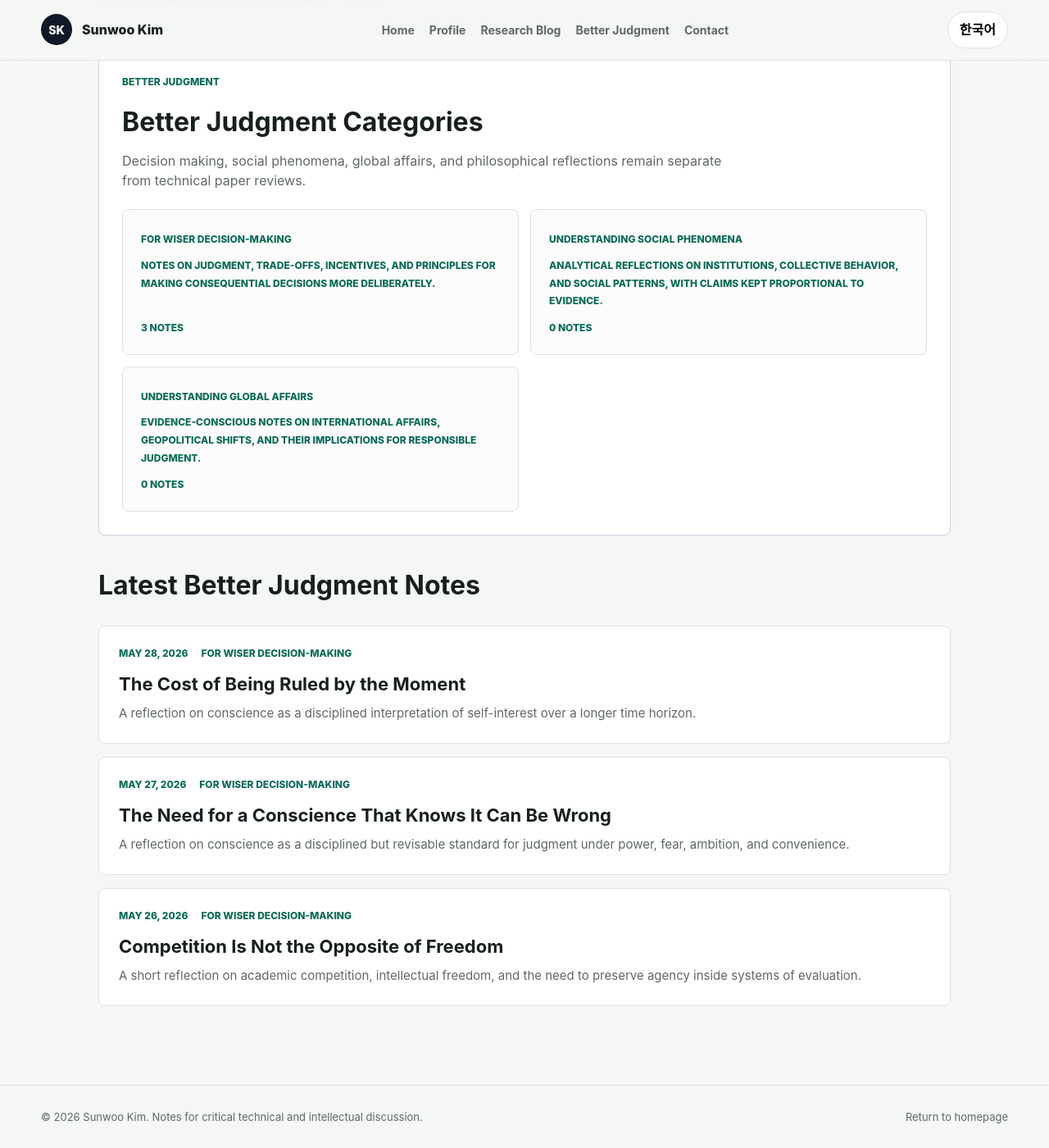
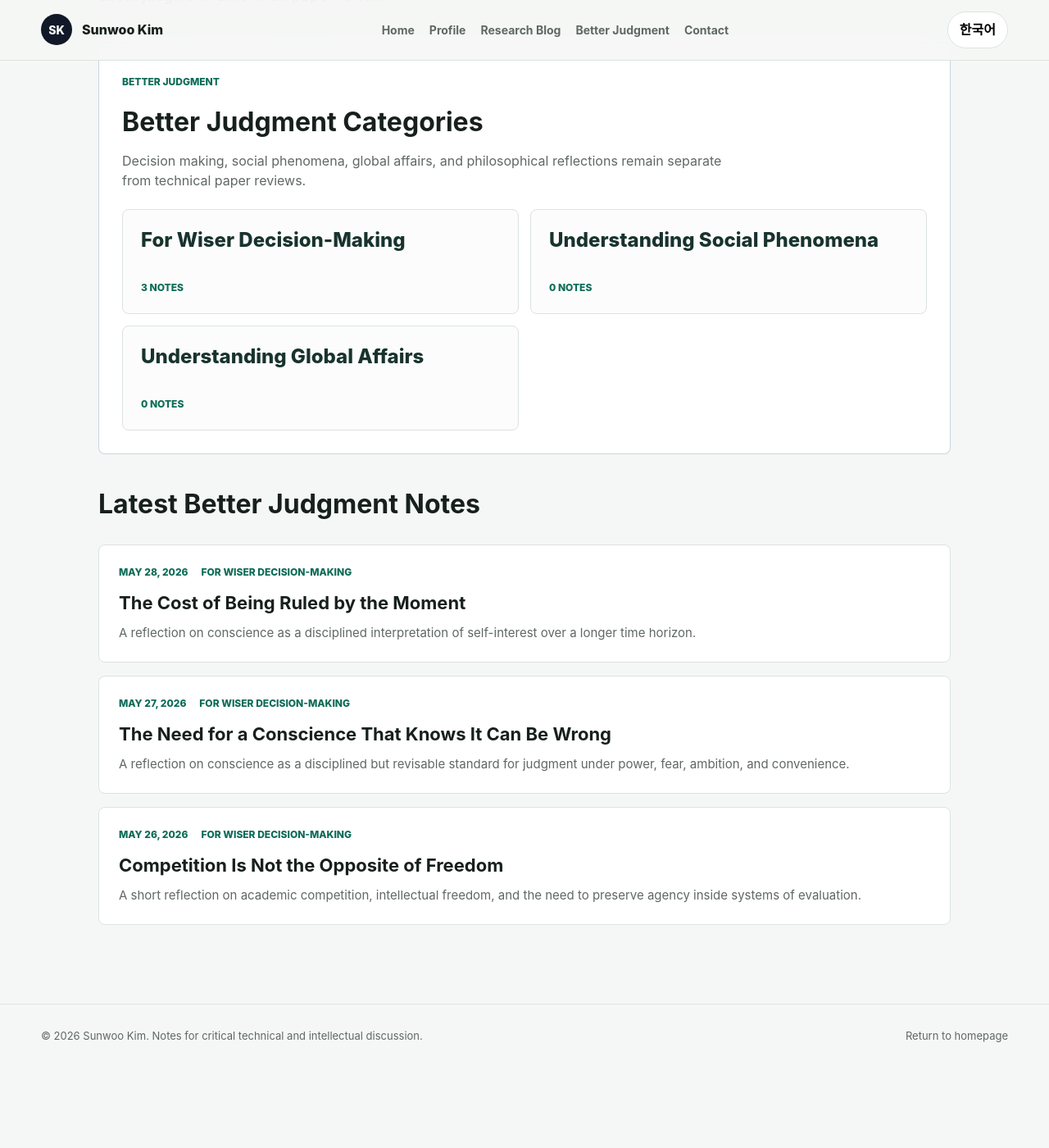
Before and after one commit to SunBooGermany/SunBooGermany.github.io, a Jekyll site: the page built from better-judgment/index.html, in a window 1280 px wide and 1400 px high, scrolled down 390 px. Shown: the whole window at 82% size. Built offline with Jekyll 4.4.1, drawn with Linux system fonts in a browser that asks for light colours; after the commit the page ends 1691 px from its top, so only the background shows below that.

Commit message:
Update Better Judgment category cards

```diff
--- a/better-judgment/index.html
+++ b/better-judgment/index.html
@@ -42,10 +42,6 @@ permalink: /better-judgment/
           <span data-lang-panel="en">{{ category.label }}</span>
           <span data-lang-panel="ko" hidden>{{ category.label_ko }}</span>
         </h3>
-        <p>
-          <span data-lang-panel="en">{{ category.description }}</span>
-          <span data-lang-panel="ko" hidden>{{ category.description_ko | default: category.description }}</span>
-        </p>
         <span>
           <span data-lang-panel="en">{{ category_notes.size }} note{% unless category_notes.size == 1 %}s{% endunless %}</span>
           <span data-lang-panel="ko" hidden>{{ category_notes.size }}편</span>
--- a/styles.css
+++ b/styles.css
@@ -619,6 +619,24 @@ h1 {
 .judgment-panel {
   border-color: rgba(36, 74, 127, .24);
 }
+.judgment-categories .category-card {
+  justify-content: space-between;
+  min-height: 128px;
+}
+.judgment-categories .category-card h3 {
+  margin-bottom: 22px;
+  color: #18332d;
+  font-size: 24px;
+  line-height: 1.28;
+  font-weight: 850;
+}
+.judgment-categories .category-card h3 span {
+  color: inherit;
+  font-size: inherit;
+  font-weight: inherit;
+  line-height: inherit;
+  text-transform: none;
+}
 .taxonomy-card-grid,
 .log-categories {
   display: grid;
```
